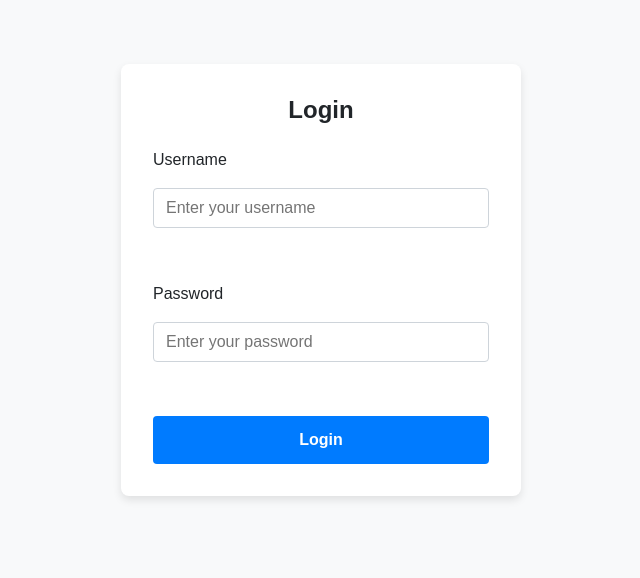
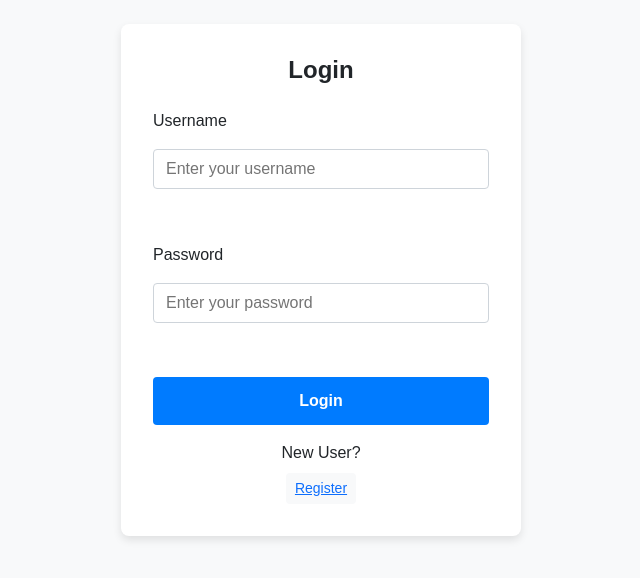
Before and after one commit to ctrlKshav/TaskSync, a React (Vite) app in the folder frontend/: page /login in a window 1280 px wide. Shown: the part 120-698 px from the top of the page, without its empty margins (319-959 px from the left). Built offline with nearby package versions, Linux system fonts and the light colour scheme; no server answers.

Commit message:
added register page in login

```diff
--- a/frontend/src/components/Form.jsx
+++ b/frontend/src/components/Form.jsx
@@ -34,6 +34,32 @@ function Form({ route, method, setShouldRefetch }) {
         }
     };
 
+   function loginOrRegister(){
+        if(methodName === 'Login'){
+            return (
+                <div className="d-flex flex-column align-items-center gap-2 mt-3">
+                    New User?
+                    <button className="btn btn-link btn-sm btn-outline-dark bg-light" disabled={loading} onClick={()=>navigate("/register")}>
+                        Register
+                    </button>
+                </div>
+            )
+
+        }
+        else if(methodName === 'Register'){
+            return (
+                <div className="d-flex flex-column align-items-center gap-2 mt-3">
+                    <div>Already have an account?</div>
+                    <button className="btn btn-link btn-sm btn-outline-dark bg-light" disabled={loading} onClick={()=>navigate("/login")}>
+                        Login
+                    </button>
+                </div>
+            )
+
+        }
+
+    }
+
     return (
         <div className="form-wrapper">
             <form onSubmit={handleSubmit} className="form-container">
@@ -66,6 +92,12 @@ function Form({ route, method, setShouldRefetch }) {
                 <button className="form-button" type="submit" disabled={loading}>
                     {methodName}
                 </button>
+
+                <div>
+                    {loginOrRegister()}
+                </div>
+
+
             </form>
         </div>
     );
```
